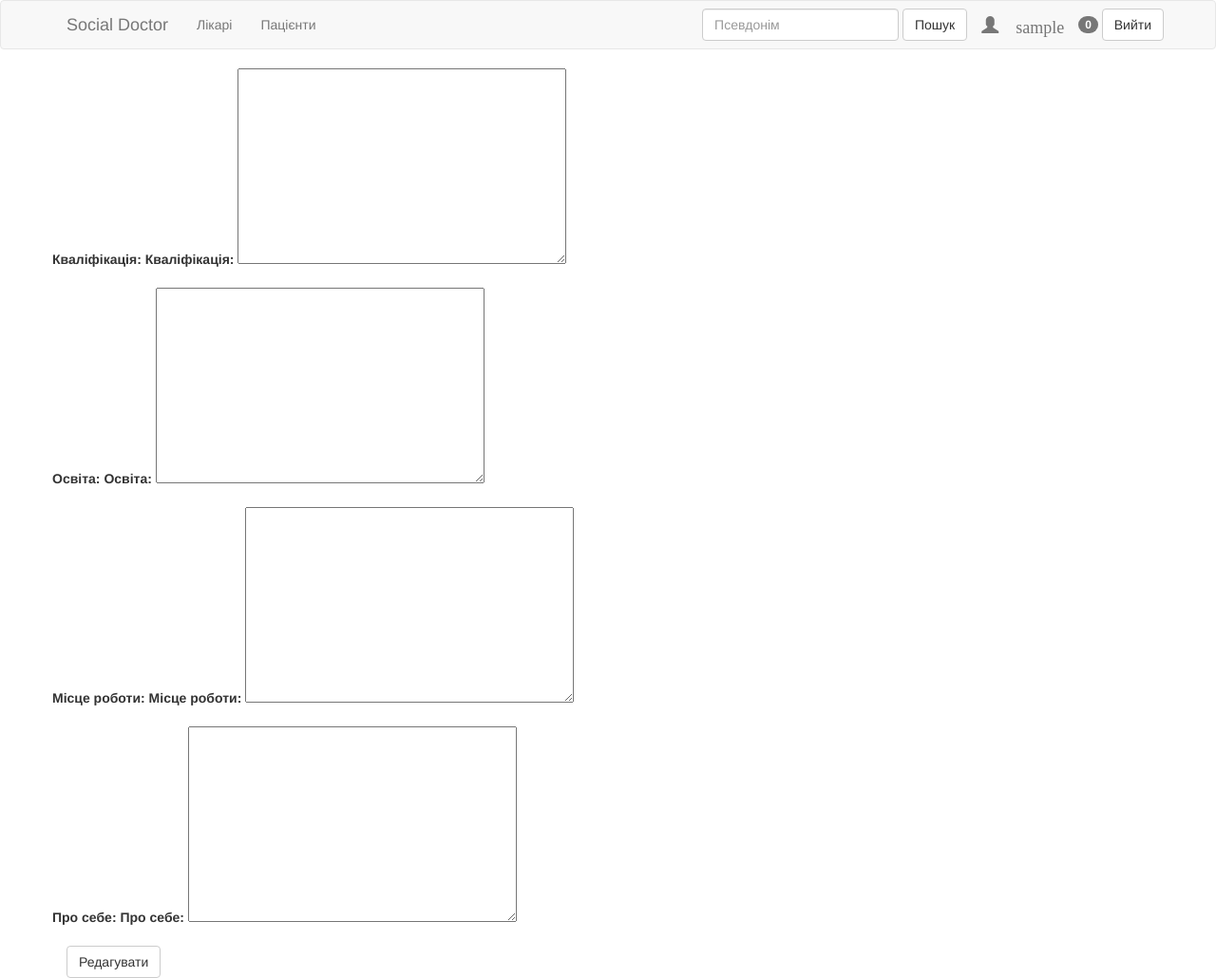
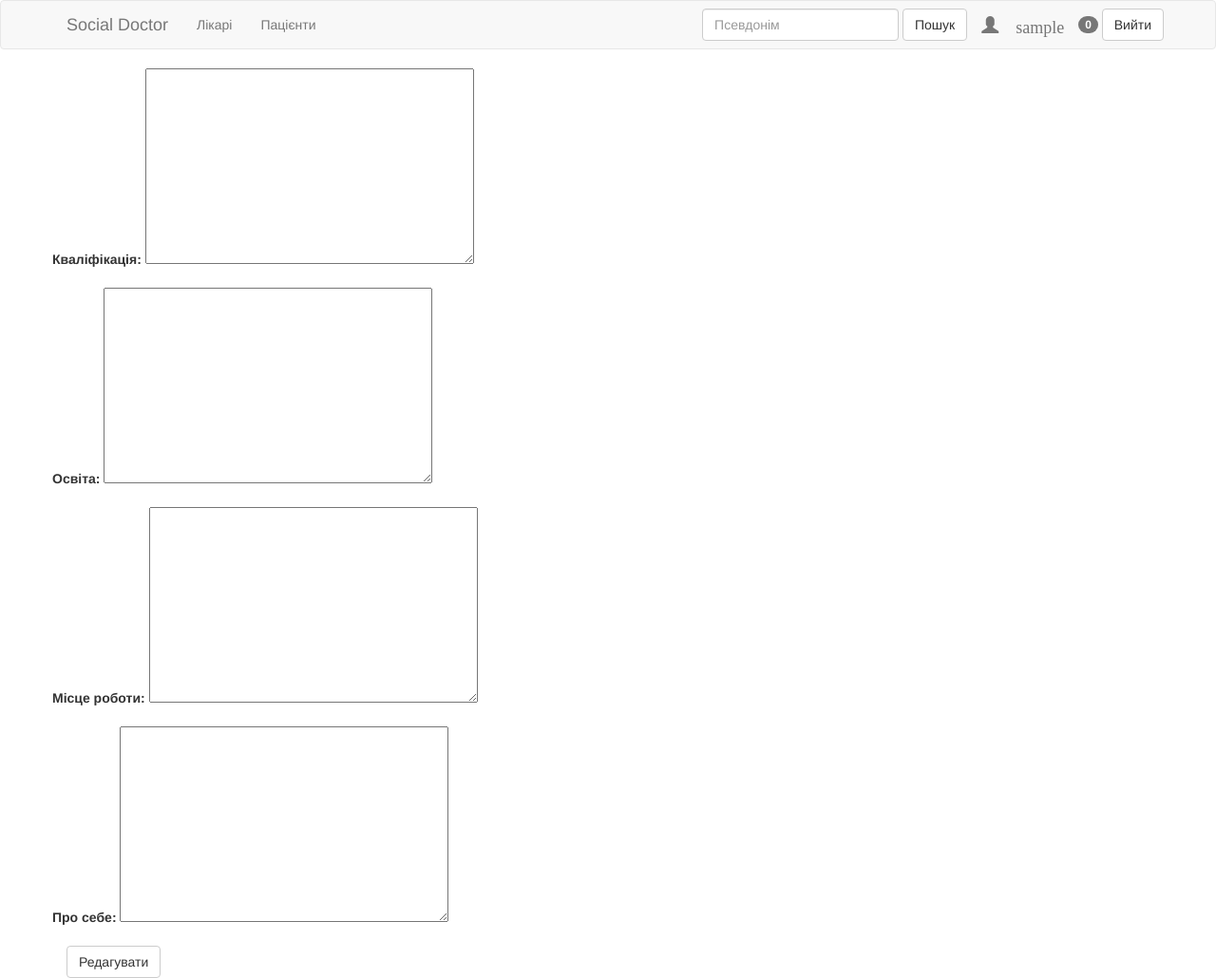
Before and after one commit to Cybran111/socialdoctor, a Django app: page /person/edit/ in a window 1280 px wide. Shown: the whole page at 95% size. Run offline with Django 3.2, Linux system fonts and the light colour scheme; a user stored in the database is signed in; tables that the repository leaves empty hold one stand-in row (values such as "Sample post"); data that the repository does not hold is empty; some libraries are stand-ins or nearby versions.

Commit message:
Working on

```diff
--- a/social/forms.py
+++ b/social/forms.py
@@ -32,8 +32,8 @@ class PatientProfileForm(forms.ModelForm):
     class Meta:
         model = UserProfile
         fields = ('aboutme',)
-
-        labels = {'aboutme': 'Про себе'}
+        labels = {'aboutme': u'Про себе'}
+        widgets = {'aboutme': Textarea(attrs={'cols': 40, 'rows': 5})}
 
 
 class MessageForm(forms.Form):
--- a/templates/editprofile.html
+++ b/templates/editprofile.html
@@ -5,7 +5,6 @@
         {% csrf_token %}
         {% for field in form %}
             <div class="form-group">
-             {{ field.label_tag }}
             {{ field.label_tag }}
             {{ field }}
             </div>
```
